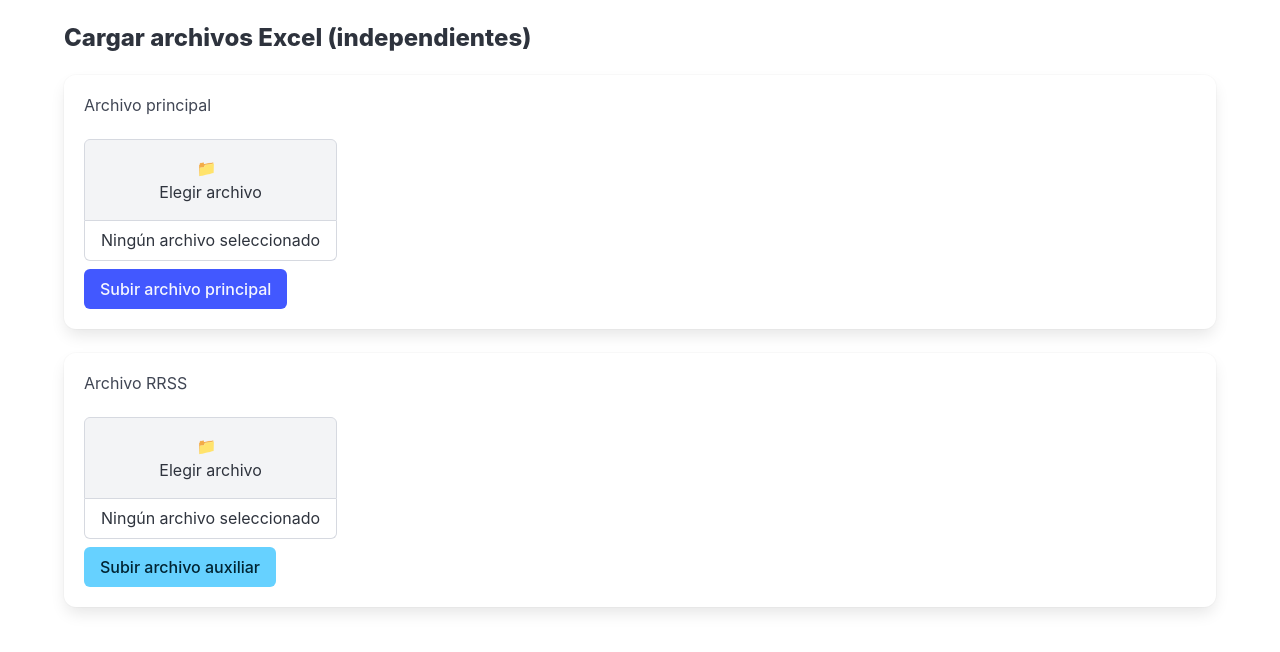
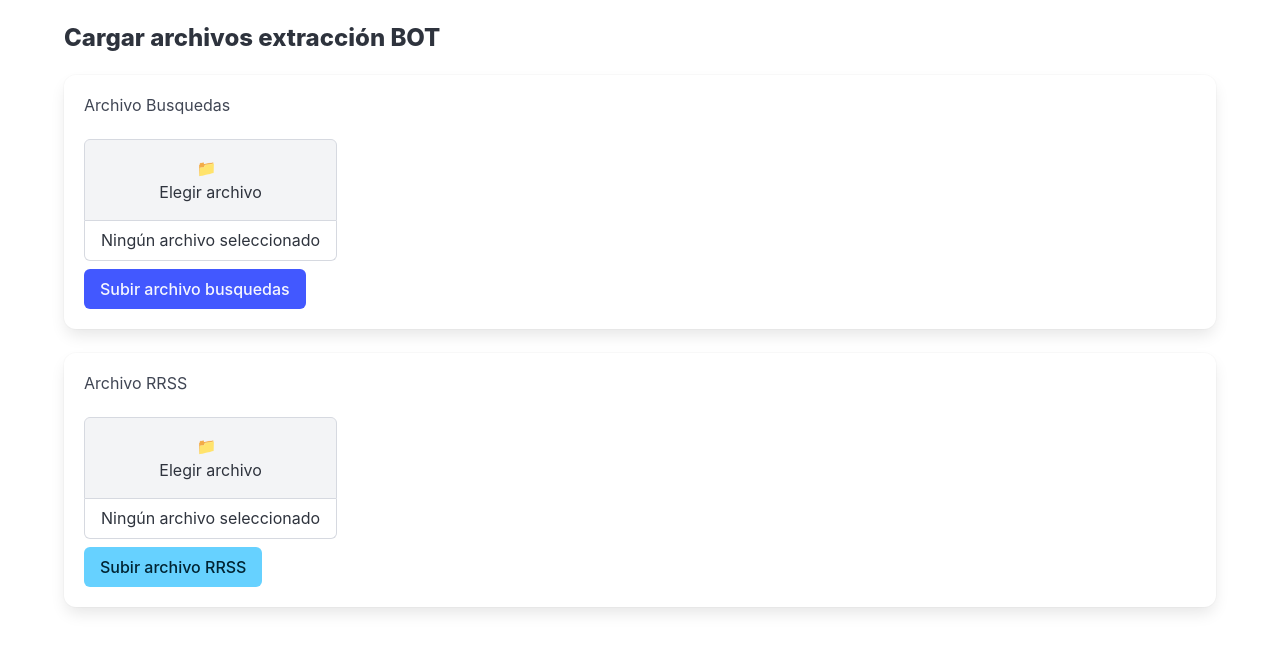
Before and after one commit to fabiancampanaa/aceite_front, a React (Vite) app: page /cargar_datos in a window 1280 px wide. Shown: the top 652 px of the page. Built offline with nearby package versions, Linux system fonts and the light colour scheme; sample sign-in values are in the browser's storage.

Commit message:
carga dos archivos ok

```diff
--- a/src/components/carga_datos.jsx
+++ b/src/components/carga_datos.jsx
@@ -86,11 +86,11 @@ const CargarExcel = () => {
 
   return (
     <div className="container mt-5">
-      <h2 className="title is-4">Cargar archivos Excel (independientes)</h2>
+      <h2 className="title is-4">Cargar archivos extracción BOT</h2>
 
       {/* Archivo 1 */}
       <div className="box">
-        <p className="subtitle is-6">Archivo principal</p>
+        <p className="subtitle is-6">Archivo Busquedas</p>
         <div className="file has-name is-boxed mb-2">
           <label className="file-label">
             <input
@@ -125,7 +125,7 @@ const CargarExcel = () => {
           }
           disabled={cargando1}
         >
-          Subir archivo principal
+          Subir archivo busquedas
         </button>
         {mensaje1 && (
           <div className="notification is-success mt-3">{mensaje1}</div>
@@ -170,7 +170,7 @@ const CargarExcel = () => {
           }
           disabled={cargando2}
         >
-          Subir archivo auxiliar
+          Subir archivo RRSS
         </button>
         {mensaje2 && (
           <div className="notification is-success mt-3">{mensaje2}</div>
```
